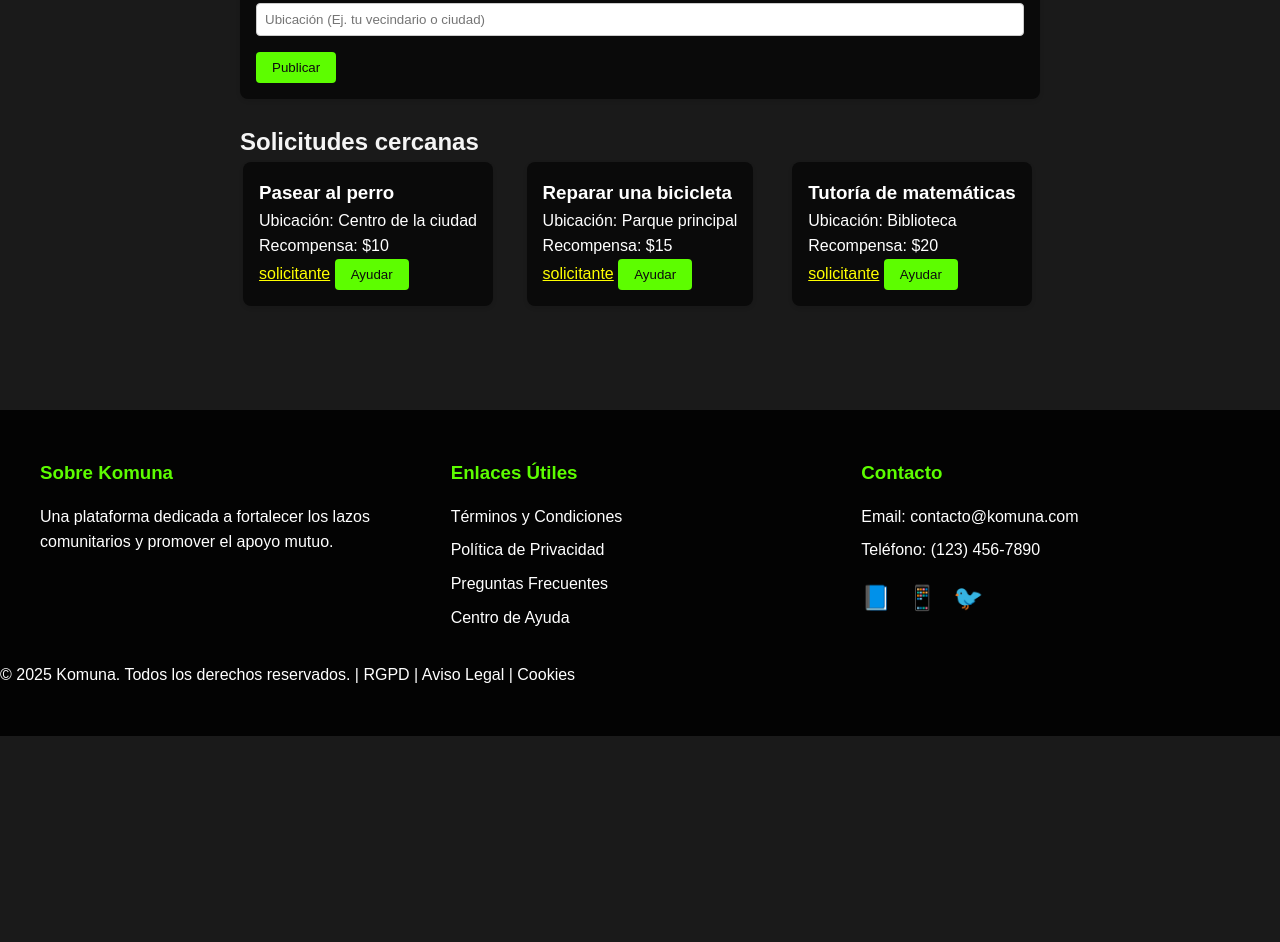
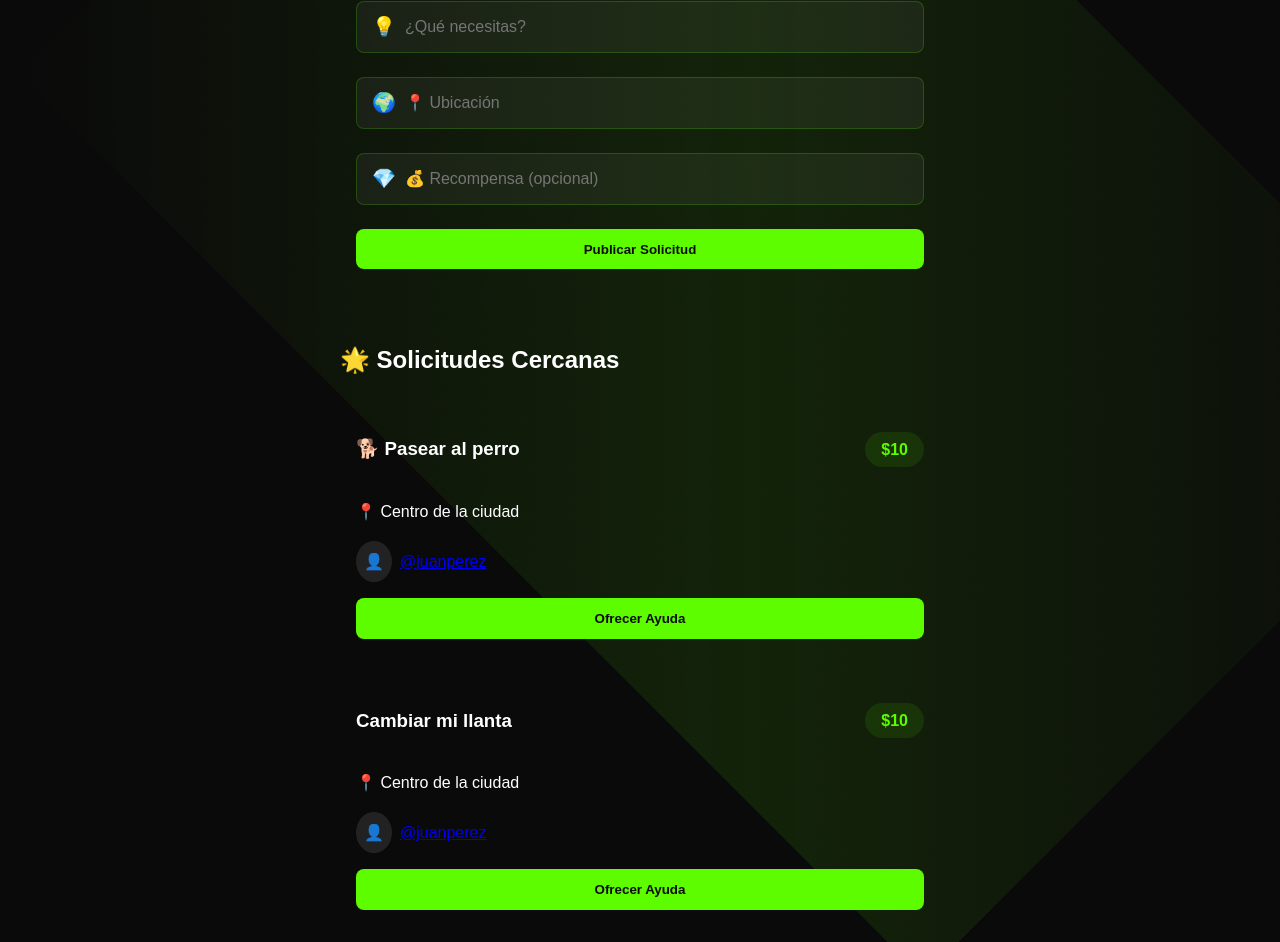
Before and after one commit to ivandg11/komuna, a website: page frontend/public/servicios.html in a window 1280 px wide. Shown: the part 248-1190 px from the top of the page. Before the commit the page ends 984 px from the top, so only its background shows below. Drawn offline with Linux system fonts and the light colour scheme.

Commit message:
estilo servicios

```diff
--- a/frontend/public/css/servicios.css
+++ b/frontend/public/css/servicios.css
@@ -1,197 +1,281 @@
-* {
-  margin: 0;
-  padding: 0;
-
-  font-family: 'Poppins', sans-serif;
-}
 :root {
   --primary-color: #5dfd00;
-  --dark-bg: #000000d7;
-  --light-bg: #eceaeae1;
-  --text-dark: #323232;
+  --primary-hover: #81f539;
+  --dark-bg: #0a0a0a;
+  --card-bg: rgba(20, 20, 20, 0.95);
   --text-light: #ffffff;
+  --text-muted: #888;
+  --neon-glow: 0 0 15px rgba(93, 253, 0, 0.3);
 }
 
-html {
-  scroll-behavior: smooth;
+/* Estilos base mejorados */
+body {
+  background: var(--dark-bg);
+  color: var(--text-light);
+  font-family: 'Poppins', sans-serif;
+  line-height: 1.6;
+  display: block;
+  margin: 8px;
 }
 
-body {
-  background-color: #1a1a1a;
-  color: var(--text-color);
-  line-height: 1.6;
+/* Barra de navegación moderna */
+.navbar {
+  background: transparent;
+  border-bottom: 1px solid rgba(93, 253, 0, 0.1);
+  padding: 1rem 0;
 }
 
-/* Navbar */
-.navbar {
-  background-color: rgba(0, 0, 0, 0.9);
-  padding: 1rem;
-  position: fixed;
-  width: 100%;
-  top: 0;
-  z-index: 1000;
-  box-shadow: 0 2px 10px rgba(93, 253, 0, 0.2);
-}
 .nav-container {
   max-width: 1200px;
   margin: 0 auto;
   display: flex;
-  justify-content: space-between;
   align-items: center;
+  gap: 2rem;
 }
+
+.nav-links {
+  display: flex;
+  gap: 1rem;
+  margin-left: auto;
+}
+
+/* Búsqueda mejorada */
+.search-container {
+  flex-grow: 1;
+  max-width: 600px;
+  position: relative;
+}
+/* Añade estos estilos para los hover */
+
+/* Estilos para los links de navegación */
+.nav-links a {
+  color: var(--text-light);
+  text-decoration: none;
+  transition: color 0.3s ease;
+}
+
 .nav-links a:hover {
   color: var(--primary-color);
 }
-.nav-links a {
+
+/* Si usas botones en la barra de navegación */
+.nav-links button {
+  background: none;
+  border: none;
   color: var(--text-light);
-  text-decoration: none;
-  font-weight: bold;
-  transition: color 0.3s;
-  padding: 0.5rem 1rem;
-  border-radius: 5px;
-}
-.nav-links {
-  display: flex;
-}
-.search-container {
-  display: flex;
-  gap: 0.5rem;
+  cursor: pointer;
+  transition: color 0.3s ease;
 }
 
+.nav-links button:hover {
+  color: var(--primary-color);
+}
 .search-input {
-  padding: 0.5rem;
-  border: 1px solid #ccc;
-  border-radius: 4px;
+  width: 60%;
+  padding: 0.8rem 1.5rem;
+  background: rgba(255, 255, 255, 0.05);
+  border: 1px solid rgba(93, 253, 0, 0.2);
+  border-radius: 30px;
+  color: var(--text-light);
+  font-size: 1rem;
+  transition: all 0.3s ease;
 }
 
-.search-select {
-  padding: 0.5rem;
-  border: 1px solid #ccc;
-  border-radius: 4px;
+.search-input:focus {
+  border-color: var(--primary-color);
+  box-shadow: var(--neon-glow);
 }
 .search-button:hover {
-  background-color: #323232;
-  color: var(--primary-color);
+  background: #1a1a1a;
+  color: #5dfd00;
+  border-color: #5dfd00;
 }
 .search-button {
-  background-color: #4ade4a;
-  color: black;
-  border: none;
-  padding: 0.5rem 1rem;
-  border-radius: 4px;
-  cursor: pointer;
-}
-main {
-  max-width: 800px;
-  margin: 2rem auto;
-  padding: 1rem;
-}
-.card {
-  margin: 100px auto;
-  background: rgb(10, 10, 10);
-  border-radius: 8px;
-  box-shadow: 0 2px 4px rgba(0, 0, 0, 0.1);
-  padding: 1rem;
-  margin-bottom: 1.5rem;
-  color: white;
-}
-.card2 h2 {
-  margin-bottom: 1rem;
-}
-.input {
-  width: 100%;
-  padding: 0.5rem;
-  margin-bottom: 1rem;
-  border: 1px solid #ccc;
-  border-radius: 4px;
-}
-.button {
-  padding: 0.5rem 1rem;
-  background-color: #5dfd00;
-  color: rgb(13, 13, 13);
-  border: none;
-  border-radius: 4px;
-  cursor: pointer;
-}
-.button:hover {
-  background-color: #323232;
-  color: var(--primary-color);
-}
-.requests {
-  display: grid;
-  grid-template-columns: repeat(auto-fit, minmax(250px, 1fr));
-  gap: 1rem;
-}
-h2 {
-  color: whitesmoke;
-}
-.card2 {
-  margin: 0px auto;
-  background: rgb(10, 10, 10);
-  border-radius: 8px;
-  box-shadow: 0 2px 4px rgba(0, 0, 0, 0.1);
-  padding: 1rem;
-  margin-bottom: 1.5rem;
-  color: white;
-}
-.card2 a {
-  color: yellow;
-}
-.card2 a:hover {
-  color: #81f539;
-}
-.footer {
-  background: rgba(0, 0, 0, 0.9);
-  color: var(--text-light);
-  padding: 3rem 0;
-  margin-top: 4rem;
+  position: absolute;
+
+  top: 50%;
+  transform: translateY(-50%);
+  background: transparent;
+  color: #5dfd00;
+  border-color: #5dfd00;
+  padding: 0.5rem 1.5rem;
+  border-radius: 30px;
+  font-weight: 600;
 }
 
-.footer-content {
-  max-width: 1200px;
-  margin: 0 auto;
-  display: grid;
-  grid-template-columns: repeat(auto-fit, minmax(250px, 1fr));
-  gap: 2rem;
-  padding: 0 2rem;
+/* Formulario moderno */
+.request-form {
+  max-width: 600px; /* Reducido de 800px */
+  width: 90%;
+  margin: 80px auto 2rem; /* Centrado vertical y horizontal */
+  padding: 1.5rem; /* Reducción de padding */
+}
+.section-title {
+  align-self: center;
+}
+.needs-form {
+  padding: 0 1rem;
+}
+.requests-section {
+  max-width: 600px;
+  width: 90%;
+  margin: 0rem auto;
 }
 
-.footer-section {
+.request-form::before {
+  content: '';
+  position: fixed;
+  top: -50%;
+  left: 0%;
+  width: 100%;
+  height: 100%;
+  background: linear-gradient(
+    45deg,
+    transparent,
+    rgba(93, 253, 0, 0.1),
+    transparent
+  );
+  transform: rotate(45deg);
+  animation: glow 6s linear infinite;
+  pointer-events: none; /* Nueva línea */
+  z-index: -1; /* Nueva línea */
+}
+
+@keyframes glow {
+  0% {
+    transform: rotate(45deg) translate(-50%, -50%);
+  }
+  100% {
+    transform: rotate(45deg) translate(50%, 50%);
+  }
+}
+
+.input-group {
+  position: relative;
   margin-bottom: 1.5rem;
 }
 
-.footer-section h3 {
-  color: var(--primary-color);
+.input-glowing {
+  width: 100%;
+  padding: 1rem 1rem 1rem 3rem;
+  background: rgba(255, 255, 255, 0.05);
+  border: 1px solid rgba(93, 253, 0, 0.2);
+  border-radius: 8px;
+  color: var(--text-light);
+  font-size: 1rem;
+  transition: all 0.3s ease;
+}
+
+.input-glowing:focus {
+  border-color: var(--primary-color);
+  box-shadow: var(--neon-glow);
+}
+
+.input-icon {
+  position: absolute;
+  left: 1rem;
+  top: 50%;
+  transform: translateY(-50%);
+  font-size: 1.2rem;
+}
+
+/* Tarjetas de servicios */
+.requests-grid {
+  max-width: 800px; /* Contenedor más estrecho */
+  margin: 0 auto; /* Centrado horizontal */
+}
+
+.service-card {
+  padding: 1rem;
   margin-bottom: 1rem;
 }
 
-.footer-links {
-  list-style: none;
-  padding: 0;
+.card-header {
+  display: flex;
+  justify-content: space-between;
+  align-items: center;
+  margin-bottom: 1rem;
 }
 
-.footer-links li {
-  margin-bottom: 0.5rem;
+.reward-badge {
+  background: rgba(93, 253, 0, 0.1);
+  color: var(--primary-color);
+  padding: 0.3rem 1rem;
+  border-radius: 20px;
+  font-weight: 600;
 }
 
-.footer-links a {
-  color: var(--text-light);
-  text-decoration: none;
-  transition: color 0.3s;
-}
-
-.footer-links a:hover {
-  color: var(--primary-color);
-}
-
-.social-links {
+.user-info {
   display: flex;
-  gap: 1rem;
+  align-items: center;
+  gap: 0.5rem;
   margin-top: 1rem;
 }
 
-.social-links a {
-  color: var(--text-light);
-  text-decoration: none;
-  font-size: 1.5rem;
+.user-avatar {
+  background: rgba(255, 255, 255, 0.1);
+  padding: 0.5rem;
+  border-radius: 50%;
 }
+
+.action-button {
+  width: 100%;
+  padding: 0.8rem;
+  background: var(--primary-color);
+  color: var(--dark-bg);
+  border: none;
+  border-radius: 8px;
+  margin-top: 1rem;
+  font-weight: 600;
+  cursor: pointer;
+  position: relative;
+  overflow: hidden;
+}
+
+.action-button:hover {
+  box-shadow: var(--neon-glow);
+  background-color: #0a0a0a;
+  color: #5dfd00;
+}
+
+/* Efectos de botón */
+.button-glowing {
+  position: relative;
+  width: 100%;
+  padding: 0.8rem;
+  background: var(--primary-color);
+  color: var(--dark-bg);
+  border: none;
+  border-radius: 8px;
+  font-weight: 600;
+  cursor: pointer;
+  overflow: hidden;
+}
+
+.button-content {
+  position: relative;
+  z-index: 1;
+}
+
+.button-glowing:hover {
+  box-shadow: var(--neon-glow);
+  background-color: #0a0a0a;
+  color: #5dfd00;
+}
+
+/* Responsive Design */
+@media (max-width: 768px) {
+  .nav-container {
+    flex-direction: column;
+    gap: 1rem;
+  }
+
+  .nav-links {
+    flex-wrap: wrap;
+    justify-content: center;
+  }
+
+  .search-container {
+    width: 100%;
+  }
+}
--- a/frontend/public/css/styles.css
+++ b/frontend/public/css/styles.css
@@ -557,3 +557,22 @@ body {
 .intro-text-part {
   margin: 10px 0;
 }
+
+.request-form::before {
+  content: '';
+  position: fixed;
+  top: -50%;
+  left: 0%;
+  width: 100%;
+  height: 100%;
+  background: linear-gradient(
+    45deg,
+    transparent,
+    rgba(93, 253, 0, 0.1),
+    transparent
+  );
+  transform: rotate(45deg);
+  animation: glow 6s linear infinite;
+  pointer-events: none; /* Nueva línea */
+  z-index: -1; /* Nueva línea */
+}
--- a/frontend/public/servicios.html
+++ b/frontend/public/servicios.html
@@ -1,141 +1,126 @@
 <link rel="stylesheet" href="css/servicios.css" />
-
 <!DOCTYPE html>
 <html lang="es">
   <head>
     <meta charset="UTF-8" />
     <meta name="viewport" content="width=device-width, initial-scale=1.0" />
-    <title>servicios</title>
+    <title>Servicios - Komuna</title>
   </head>
   <body>
-    <nav class="navbar">
+
       <div class="nav-container">
         <a href="#" class="nav-logo">Komuna</a>
 
         <div class="search-container">
           <input
             type="text"
-            placeholder="Buscar servicios"
+            placeholder="🔍 Buscar servicios..."
             class="search-input"
           />
-
           <button class="search-button">Buscar</button>
         </div>
+        <nav class="navbar">
         <div class="nav-links">
           <a href="index.html">Inicio</a>
-
           <a href="#">Comunidad</a>
-
-          <a href="dashboard.html" id="Dashboard" style="display: none"
-            >Dashboard</a
-          >
-          <a href="cuenta.html" id="miCuenta" style="display: none"
-            >Mi Cuenta</a
-          >
-          <a href="index.html" id="logout" style="display: none"
-            >Cerrar Sesión</a
-          >
+          <a href="dashboard.html" id="Dashboard">Dashboard</a>
+          <a href="cuenta.html" id="miCuenta">Mi Cuenta</a>
+          <a href="index.html" id="logout">Cerrar Sesión</a>
         </div>
       </div>
     </nav>
+
     <main>
-      <section class="card">
-        <h2>Publicar una solicitud</h2>
+      <section class="card request-form">
+        <h2 class="section-title">📤 Publicar Nueva Solicitud</h2>
+        <form id="requestForm" class="needs-form">
+          <div class="input-group">
             <input
               type="text"
-          class="input"
-          placeholder="¿Qué necesitas? (Ej. pasear al perro, tutoría, etc.)"
+              class="input-glowing"
+              placeholder="¿Qué necesitas?"
+              id="titleInput"
+              required
             />
+            <span class="input-icon">💡</span>
+          </div>
+
+          <div class="input-group">
             <input
               type="text"
-          class="input"
-          placeholder="Ubicación (Ej. tu vecindario o ciudad)"
+              class="input-glowing"
+              placeholder="📍 Ubicación"
+              id="locationInput"
+              required
             />
-        <button class="button">Publicar</button>
+            <span class="input-icon">🌍</span>
+          </div>
+
+          <div class="input-group">
+            <input
+              type="number"
+              class="input-glowing"
+              placeholder="💰 Recompensa (opcional)"
+              id="rewardInput"
+            />
+            <span class="input-icon">💎</span>
+          </div>
+
+          <button type="submit" class="button-glowing">
+            <span class="button-content">Publicar Solicitud</span>
+            <div class="glow"></div>
+          </button>
+        </form>
       </section>
 
-      <section>
-        <h2>Solicitudes cercanas</h2>
-        <div class="requests">
-          <div class="card2">
-            <h3>Pasear al perro</h3>
-            <p>Ubicación: Centro de la ciudad</p>
-            <p>Recompensa: $10</p>
-            <a href="#">solicitante</a>
-            <button class="button">Ayudar</button>
+      <section class="requests-section">
+        <h2 class="section-title">🌟 Solicitudes Cercanas</h2>
+        <div class="requests-grid">
+          <!-- Ejemplo de tarjeta de solicitud -->
+          <article class="service-card">
+            <div class="card-header">
+              <h3>🐕 Pasear al perro</h3>
+              <span class="reward-badge">$10</span>
             </div>
-          <div class="card2">
-            <h3>Reparar una bicicleta</h3>
-            <p>Ubicación: Parque principal</p>
-            <p>Recompensa: $15</p>
-            <a href="#">solicitante</a>
-            <button class="button">Ayudar</button>
+            <div class="card-body">
+              <p class="location">📍 Centro de la ciudad</p>
+              <div class="user-info">
+                <span class="user-avatar">👤</span>
+                <a href="#" class="user-link">@juanperez</a>
               </div>
-          <div class="card2">
-            <h3>Tutoría de matemáticas</h3>
-            <p>Ubicación: Biblioteca</p>
-            <p>Recompensa: $20</p>
-            <a href="#">solicitante</a>
-            <button class="button">Ayudar</button>
             </div>
+            <button class="action-button">
+              <span>Ofrecer Ayuda</span>
+              <div class="button-glow"></div>
+            </button>
+          </article>
+          <article class="service-card">
+            <div class="card-header">
+              <h3>Cambiar mi llanta </h3>
+              <span class="reward-badge">$10</span>
+            </div>
+            <div class="card-body">
+              <p class="location">📍 Centro de la ciudad</p>
+              <div class="user-info">
+                <span class="user-avatar">👤</span>
+                <a href="#" class="user-link">@juanperez</a>
+              </div>
+            </div>
+            <button class="action-button">
+              <span>Ofrecer Ayuda</span>
+              <div class="button-glow"></div>
+            </button>
+          </article>
+
+          <!-- Más tarjetas... -->
         </div>
       </section>
     </main>
+
     <footer class="footer">
-      <div class="footer-content">
-        <div class="footer-section">
-          <h3>Sobre Komuna</h3>
-          <p>
-            Una plataforma dedicada a fortalecer los lazos comunitarios y
-            promover el apoyo mutuo.
-          </p>
-        </div>
-        <div class="footer-section">
-          <h3>Enlaces Útiles</h3>
-          <ul class="footer-links">
-            <li><a href="#">Términos y Condiciones</a></li>
-            <li><a href="#">Política de Privacidad</a></li>
-            <li><a href="#">Preguntas Frecuentes</a></li>
-            <li><a href="#">Centro de Ayuda</a></li>
-          </ul>
-        </div>
-        <div class="footer-section">
-          <h3>Contacto</h3>
-          <ul class="footer-links">
-            <li>Email: contacto@komuna.com</li>
-            <li>Teléfono: (123) 456-7890</li>
-            <li>
-              <div class="social-links">
-                <a href="#">📘</a>
-                <!-- Facebook -->
-                <a href="#">📱</a>
-                <!-- Instagram -->
-                <a href="#">🐦</a>
-                <!-- Twitter -->
-              </div>
-            </li>
-          </ul>
-        </div>
-      </div>
-      <div class="legal-bar">
-        © 2025 Komuna. Todos los derechos reservados. | RGPD | Aviso Legal |
-        Cookies
-      </div>
+      <!-- Contenido del footer -->
     </footer>
-    <script>
-      // Verificar estado de inicio de sesión
-      if (localStorage.getItem('loggedIn') === 'true') {
-        document.getElementById('miCuenta').style.display = 'block';
-        document.getElementById('Dashboard').style.display = 'block';
-        document.getElementById('logout').style.display = 'block';
-      }
 
-      document.getElementById('logout').addEventListener('click', function () {
-        // Cerrar sesión
-        localStorage.removeItem('loggedIn');
-        alert('Sesión cerrada');
-        window.location.href = 'index.html';
-      });
-    </script>
+    <script src="js/main.js"></script>
   </body>
 </html>
```
Also changed, not shown: frontend/public/cuenta.html (+2 -1 lines), frontend/public/dashboard.html (+1 -1 lines), frontend/public/login.html (+9 -3 lines). Lines whose indentation alone changed are shown as unchanged.
